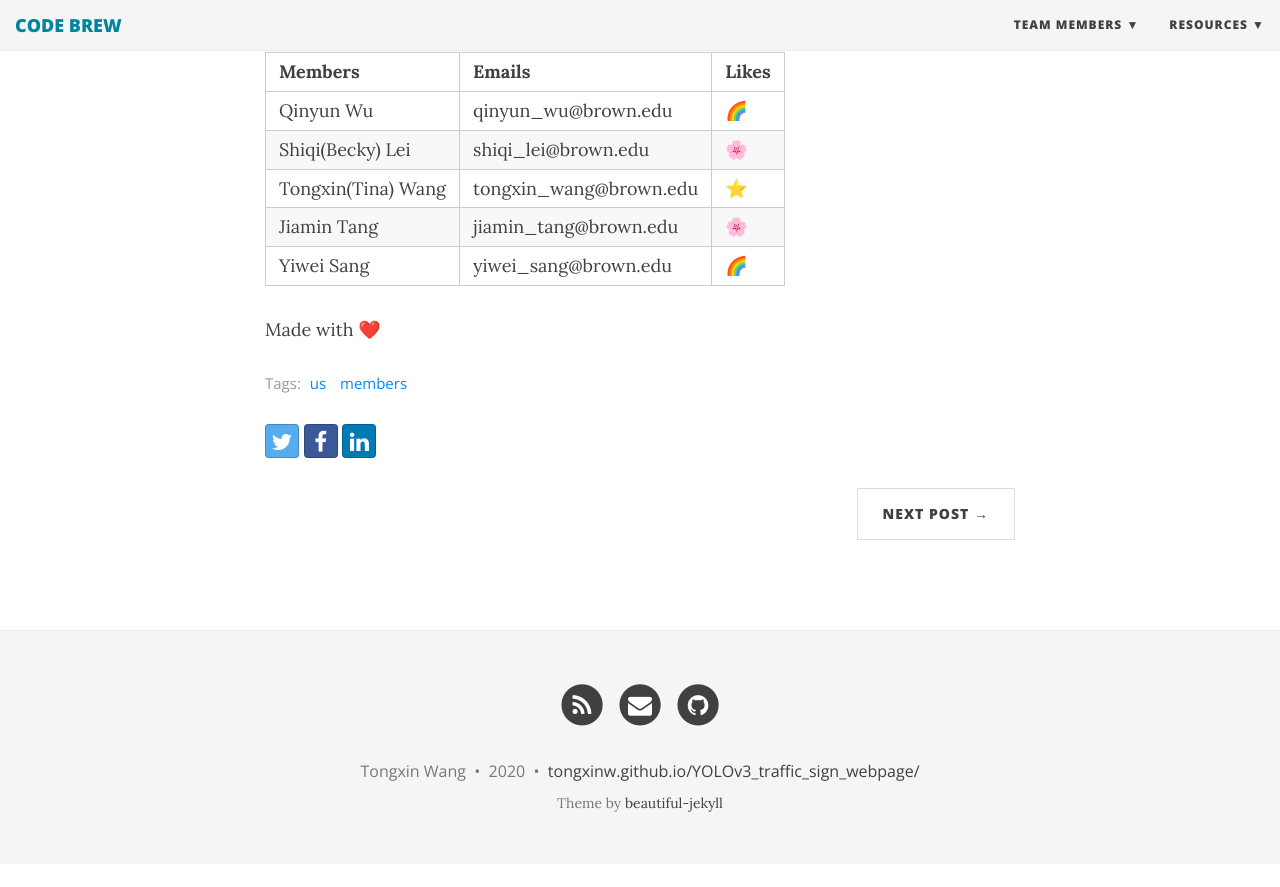
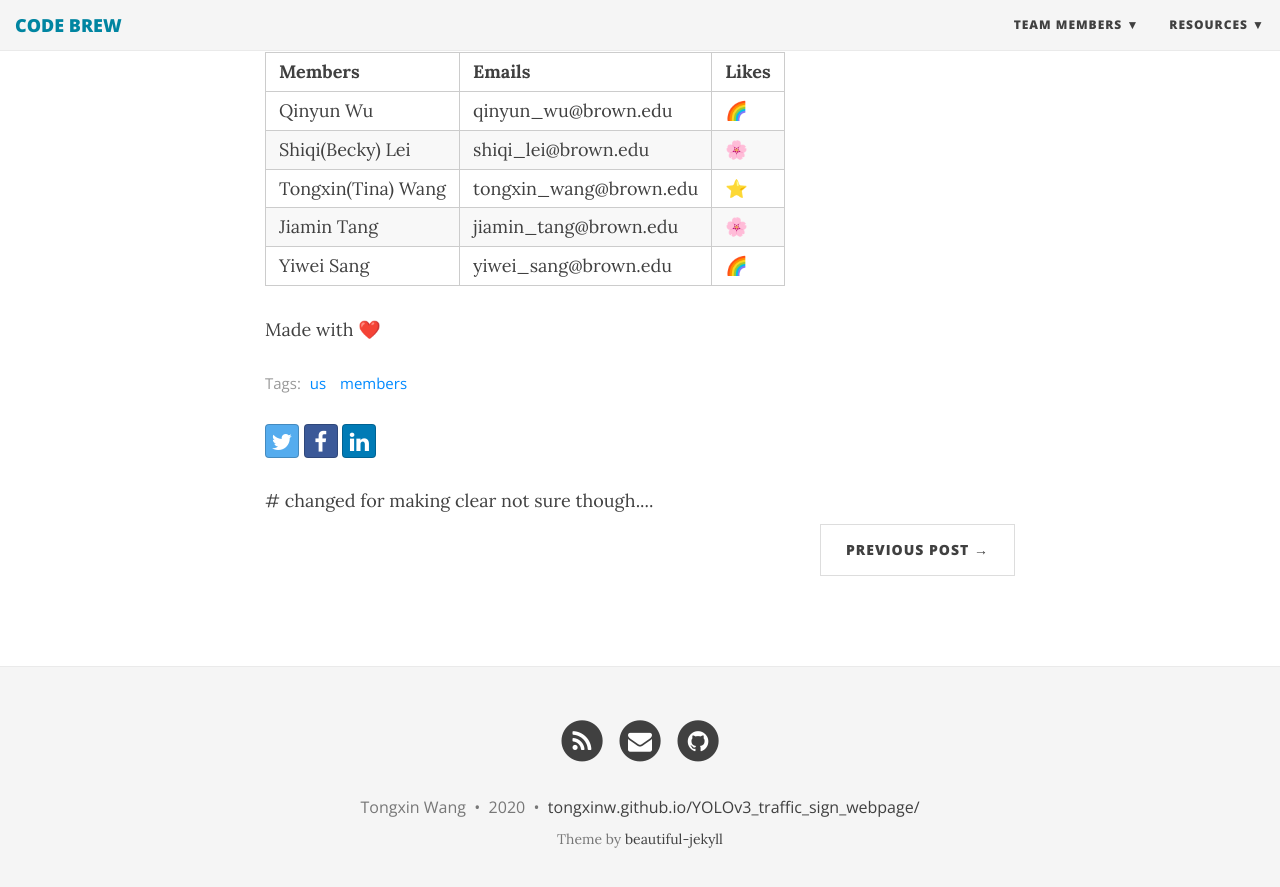
Before and after one commit to tongxinw/YOLOv3_traffic_sign_website, a Jekyll site: the page built from _posts/2020-04-12-About Us.md, in a window 1280 px wide and 900 px high, scrolled down 573 px. Shown: the top 887 px of the window. Built offline with Jekyll 4.4.1, drawn with Linux system fonts in a browser that asks for light colours; nearby versions of some CDN libraries; emoji names are drawn with the system emoji font; before the commit the page ends 1437 px from its top, so only the background shows below that.

Commit message:
Update post.html

```diff
--- a/_layouts/post.html
+++ b/_layouts/post.html
@@ -52,15 +52,16 @@ layout: base
         {% include social-share.html %}
       {% endif %}
 
+      # changed for making clear not sure though....
       <ul class="pager blog-pager">
         {% if page.previous.url %}
         <li class="previous">
-          <a href="{{ page.previous.url | relative_url }}" data-toggle="tooltip" data-placement="top" title="{{page.previous.title}}">&larr; Previous Post</a>
+          <a href="{{ page.previous.url | relative_url }}" data-toggle="tooltip" data-placement="top" title="{{page.previous.title}}">&larr; Next Post</a>
         </li>
         {% endif %}
         {% if page.next.url %}
         <li class="next">
-          <a href="{{ page.next.url | relative_url }}" data-toggle="tooltip" data-placement="top" title="{{page.next.title}}">Next Post &rarr;</a>
+          <a href="{{ page.next.url | relative_url }}" data-toggle="tooltip" data-placement="top" title="{{page.next.title}}">Previous Post &rarr;</a>
         </li>
         {% endif %}
       </ul>
```
